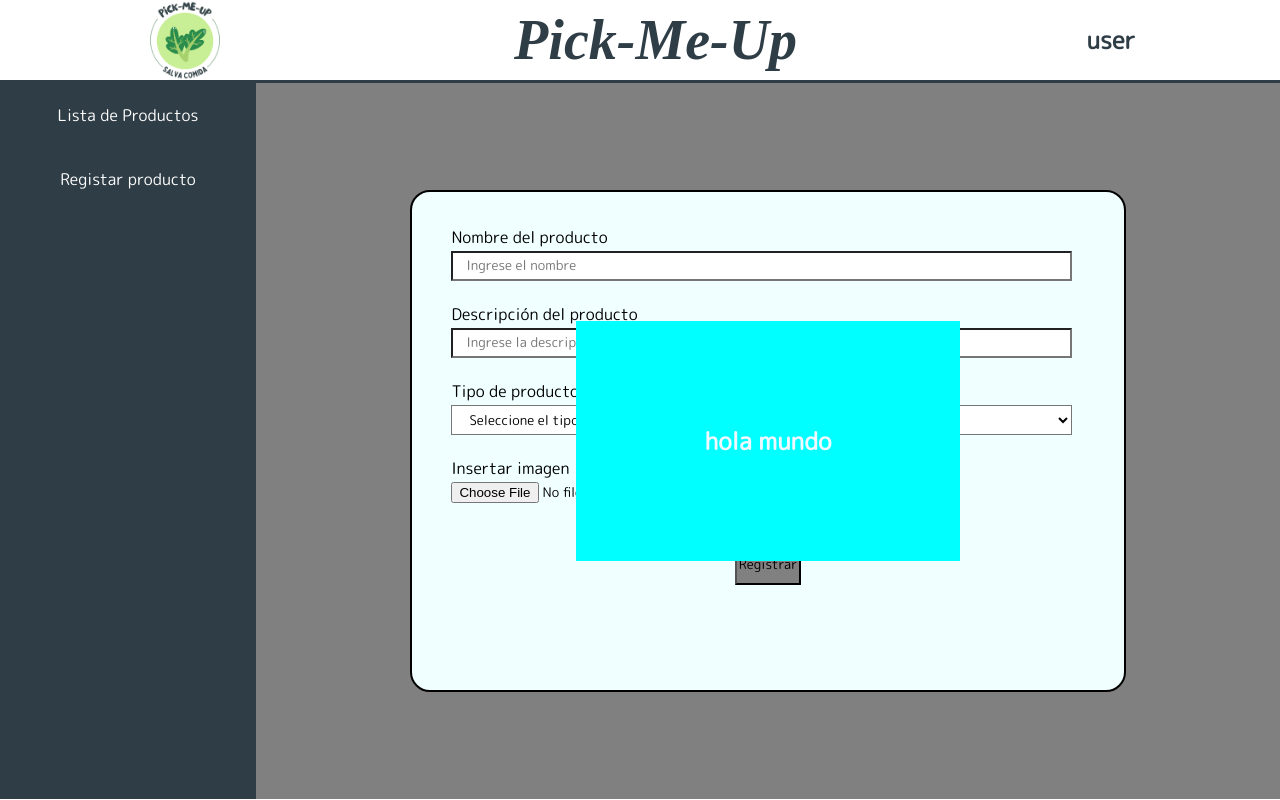
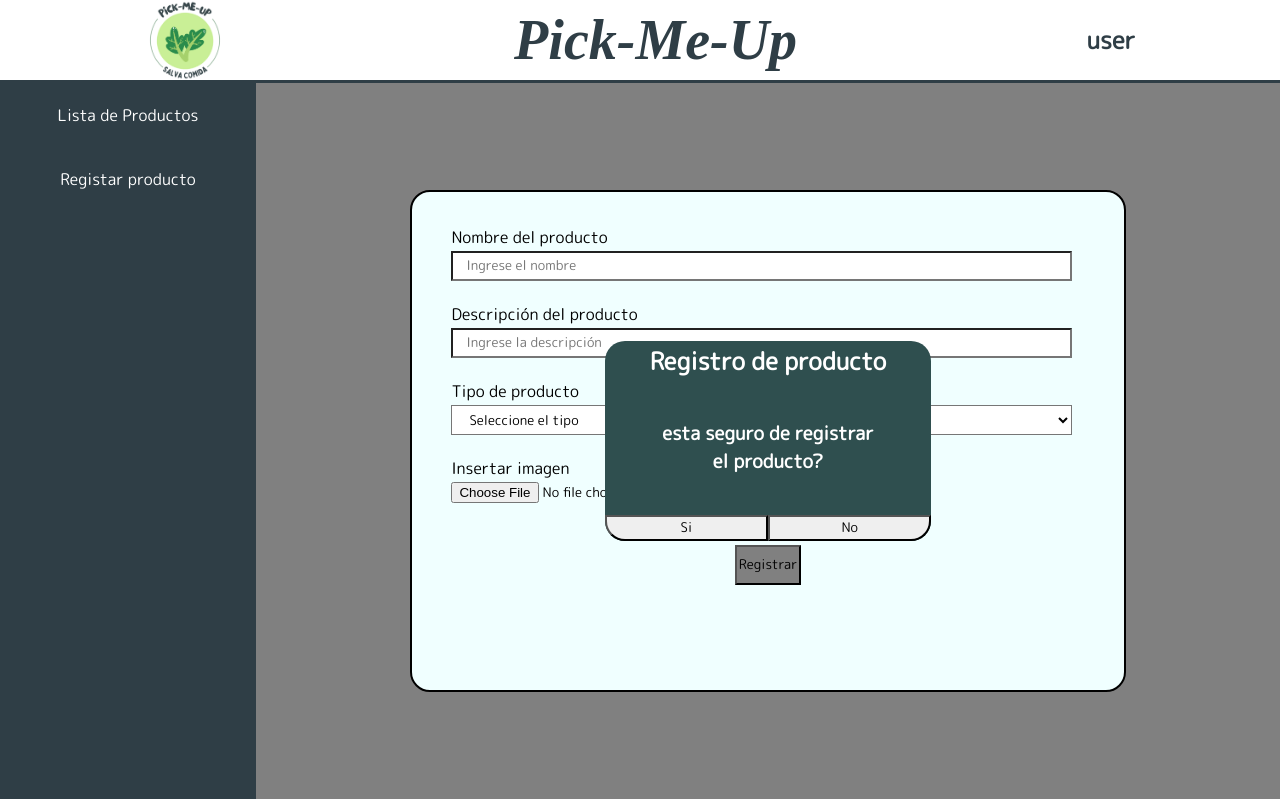
Before and after one commit to JeimiBV/PickMeUp, a React (Vite) app in the folder Front end/: page /formulario in a window 1280 px wide. Built offline with nearby package versions, Linux system fonts and the light colour scheme.

Commit message:
trabajando en los modals

```diff
--- a/Front end/src/componentes/Formulario.jsx
+++ b/Front end/src/componentes/Formulario.jsx
@@ -12,6 +12,7 @@ function Form() {
     const [descripcion,setDescripcion]= useState({valor:'', estado:false})
     const [producto,setProducto]= useState({valor:'', estado:false})
     const [archivo,setArchivo]= useState({valor:'', estado:false})
+
 
     const validacion=()=>{
 
@@ -30,11 +31,30 @@ function Form() {
 
 
     }
+/*
+    var modalConf = document.getElementsById("myModal");
 
+    reg.onClick = function(){
+        modalConf.style.display = "flex"
+    }
+
+    window.onClick = function(event){
+        if (event.target == modalConf) {
+            modalConf.style.display = "none"
+        }
+    }*/
 
     return <div className="contenedor">
-                      <Modals className="modal"
-          texto={"hola mundo"}/>
+        <span className="modals" id="myModal">
+         <h2>
+            Registro de producto
+         </h2>
+         <h3 className="texto-confirmacion">esta seguro de registrar el producto?</h3>
+         <div className="botones">
+            <button className="left">Si</button>
+            <button className="right">No</button>
+         </div>
+        </span>
 
         <div className="elementos-form">
             <label className="label">
@@ -80,7 +100,7 @@ function Form() {
 
 
 
-            <button className="botonR" type="file" onClick={()=>{validacion()}}>
+            <button className="botonR" id="br" type="file" onClick={()=>{validacion()}}>
                 Registrar
             </button>
 
@@ -92,6 +112,7 @@ function Form() {
     </div>
 
 
+
 }
 
 export default Form;
--- a/Front end/src/estilos/Modals.css
+++ b/Front end/src/estilos/Modals.css
@@ -5,8 +5,10 @@
 .contenedor-modals{
     min-width: 30vw;
     min-height: 30vh;
-    background-color: aqua;
+    background-color: gray;
     color: aliceblue;
+    border: 2px solid black;
+    border-radius: 20px;
     display: flex;
     align-items: center;
     justify-content: center;
--- a/Front end/src/estilos/formulario.css
+++ b/Front end/src/estilos/formulario.css
@@ -79,3 +79,41 @@
     color: red;
     color: transparent;
 }
+.modals{
+
+    padding-top: .3vh;
+    border: 0ch;
+    position: absolute;
+    background-color: darkslategray;
+    min-width: 20vw;
+    min-height: 25vh;
+    display: flex;
+    align-items: center;
+    justify-content: space-between;
+    flex-direction: column;
+    border-radius: 20px;
+    color: white;
+}
+.botones{
+    width: 100%;
+    height: 15%;
+
+}
+.botones button{
+    width: 50%;
+    height: 100%;
+    padding: .2vh;
+    cursor: pointer;
+}
+.left{
+    border-bottom-left-radius: 20px;
+
+
+}
+.right{
+    border-bottom-right-radius: 20px;
+}
+.texto-confirmacion{
+    width: 70%;
+    text-align: center;
+}
```
